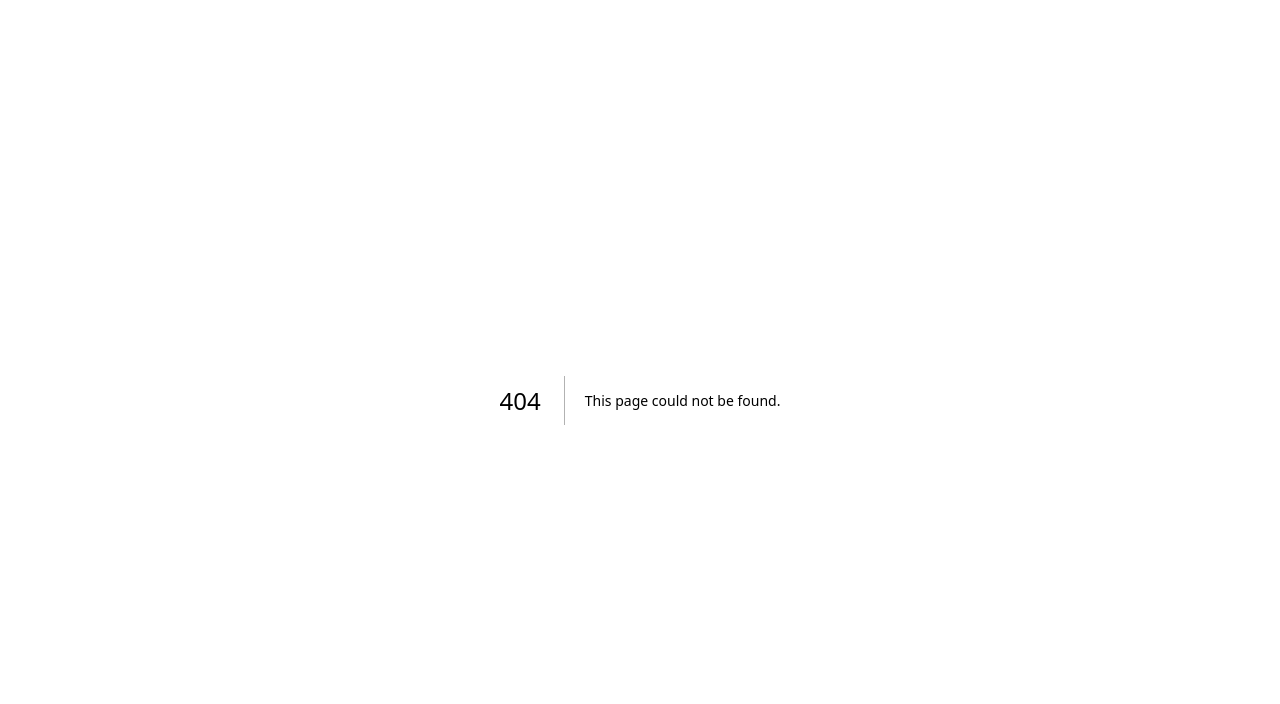
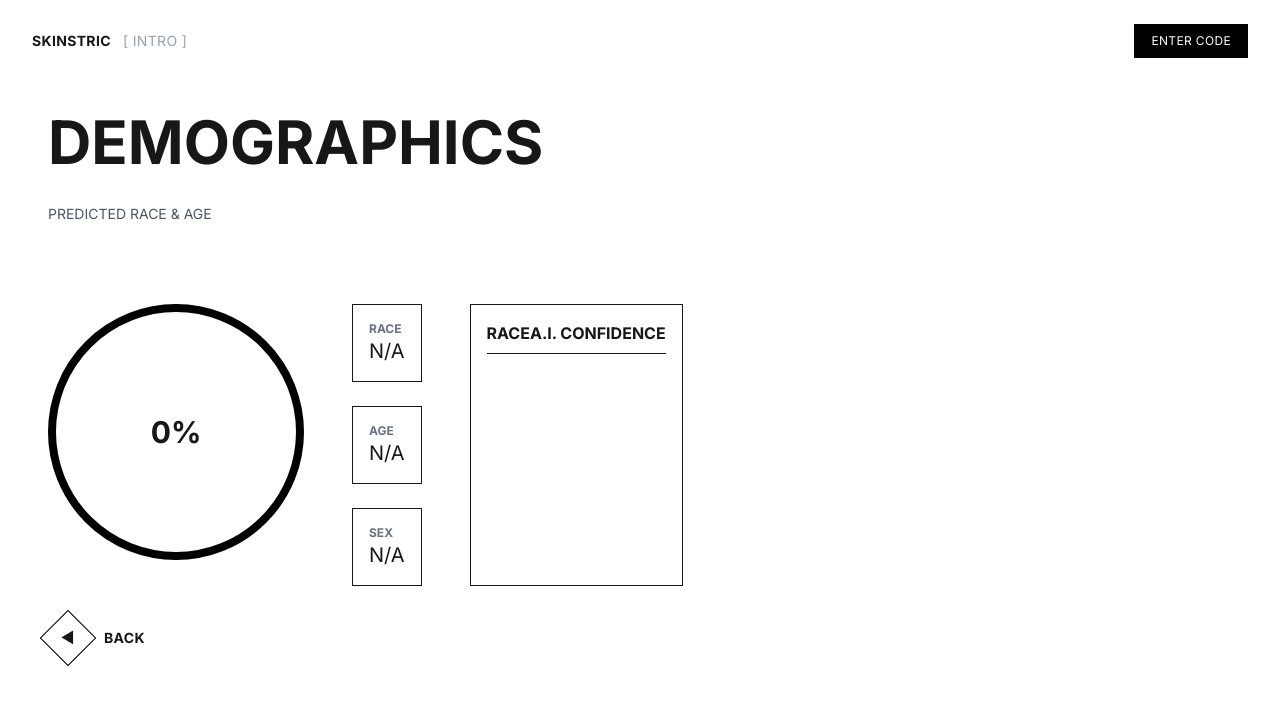
Before and after one commit to Sikboy79/skinstric-internship, a Next.js app: page /pages/summary in a window 1280 px wide. Before the commit this address had no page. Shown: the top 704 px of the page. Built offline with nearby package versions, Linux system fonts and the light colour scheme.

Commit message:
results and summary pages started and nav linked

```diff
--- a/app/layout.tsx
+++ b/app/layout.tsx
@@ -1,6 +1,7 @@
 import type { Metadata } from "next";
 import { Inter } from "next/font/google"; // Using Inter as Roobert alternative
 import "./globals.css";
+import { ResultsProvider } from "@/store/ResultsContext";
 
 const inter = Inter({
   subsets: ["latin"],
@@ -22,7 +23,9 @@ export default function RootLayout({
   return (
     <html lang="en">
       <body className={`${inter.variable} antialiased`}>
+        <ResultsProvider>
         {children}
+        </ResultsProvider>
       </body>
     </html>
   );
--- a/app/pages/picture/page.tsx
+++ b/app/pages/picture/page.tsx
@@ -6,6 +6,7 @@ import DiamondArrowButton from "@/app/components/DiamondButton";
 import ImagePreviewBox from "@/app/components/ImagePreview";
 import { useRouter } from "next/navigation";
 import { BsCamera } from "react-icons/bs";
+import { useResults } from "@/store/ResultsContext";
 
 /* MODAL */
 const CameraPermissionModal: React.FC<{
@@ -240,6 +241,7 @@ const PicturePage = () => {
   const [capturedPhoto, setCapturedPhoto] = useState<string | null>(null);
   const [loading, setLoading] = useState(false);
   const hasSentRef = useRef(false);
+  const { setData } = useResults();
 
   useEffect(() => {
     if (!capturedPhoto || hasSentRef.current) return;
@@ -248,15 +250,18 @@ const PicturePage = () => {
     const runAnalysis = async () => {
       try {
         setLoading(true);
-        // Send only raw Base64 string (no prefix)
-        const payload = capturedPhoto;
         const res = await fetch("/api/phase-two", {
           method: "POST",
           headers: { "Content-Type": "application/json" },
-          body: JSON.stringify({ Image: payload }),
+          body: JSON.stringify({ Image: capturedPhoto }),
         });
+
         const data = await res.json();
         console.log("Phase Two result:", data);
+
+        // Navigate to Results page with data
+        setData(data);
+        router.push("/pages/results");
       } catch (err) {
         console.error("Network error:", err);
       } finally {
--- a/app/pages/results/page.tsx
+++ b/app/pages/results/page.tsx
@@ -0,0 +1,62 @@
+"use client";
+
+import React from "react";
+import { useRouter } from "next/navigation";
+import Header from "@/app/components/Header";
+import DiamondArrowButton from "@/app/components/DiamondButton";
+import { useResults } from "@/store/ResultsContext";
+
+const ResultsPage: React.FC = () => {
+  const router = useRouter();
+  const { data } = useResults();
+  const topKey = (obj?: Record<string, number>) => {
+    if (!obj || Object.keys(obj).length === 0) return "N/A";
+    return Object.entries(obj).sort((a, b) => b[1] - a[1])[0][0];
+  };
+
+  return (
+    <main className="min-h-screen bg-white flex flex-col items-center">
+      <Header />
+      <section className="flex flex-col items-center justify-center flex-1 gap-6 mt-8 px-6 relative">
+        <h2 className="text-2xl font-bold mb-2">A.I. ANALYSIS</h2>
+        <p className="text-sm text-center mb-8">
+          A.I. HAS ESTIMATED THE FOLLOWING.
+          <br />
+          FIX ESTIMATED INFORMATION IF NEEDED.
+        </p>
+
+        {/* Diamond Grid */}
+        <div className="grid grid-cols-2 gap-0 transform rotate-45">
+          {[
+            {
+              label: "DEMOGRAPHICS",
+              value: `${topKey(data?.age)}, ${topKey(data?.gender)}, ${topKey(data?.race)}`,
+              onClick: () => router.push("/pages/summary"),
+            },
+            { label: "COSMETIC CONCERNS", value: "N/A" },
+            { label: "SKIN TYPE DETAILS", value: "N/A" },
+            { label: "WEATHER", value: "N/A" },
+          ].map((item) => (
+            <div
+              key={item.label}
+              className="w-40 h-40 bg-gray-100 flex flex-col items-center justify-center text-center font-bold text-black border border-gray-300 p-2 cursor-pointer hover:scale-105 transition"
+              style={{ transform: "rotate(-45deg)" }}
+              onClick={item.onClick}
+            >
+              <span className="mb-2">{item.label}</span>
+              <span className="text-sm font-normal">{item.value}</span>
+            </div>
+          ))}
+        </div>
+        <DiamondArrowButton
+          direction="left"
+          label="BACK"
+          onClick={() => router.back()}
+          className="mt-8"
+        />
+      </section>
+    </main>
+  );
+};
+
+export default ResultsPage;
--- /dev/null
+++ b/app/pages/summary/page.tsx
@@ -0,0 +1,86 @@
+"use client";
+
+import React from "react";
+import { useResults } from "@/store/ResultsContext";
+import Header from "@/app/components/Header";
+import DiamondArrowButton from "@/app/components/DiamondButton";
+
+const SummaryPage: React.FC = () => {
+  const { data } = useResults();
+
+  const topRace = data?.race
+    ? Object.entries(data.race).sort((a, b) => b[1] - a[1])[0][0]
+    : "N/A";
+
+  const topRacePct = data?.race
+    ? Object.entries(data.race).sort((a, b) => b[1] - a[1])[0][1] * 100
+    : 0;
+
+  const topAge = data?.age
+    ? Object.entries(data.age).sort((a, b) => b[1] - a[1])[0][0]
+    : "N/A";
+
+  const sex = data?.gender
+    ? Object.entries(data.gender).sort((a, b) => b[1] - a[1])[0][0]
+    : "N/A";
+
+  return (
+    <main className="min-h-screen bg-white flex flex-col">
+      <Header />
+      <section className="flex flex-col flex-1 px-12 py-12 gap-8">
+        <h2 className="text-2xl font-semibold">A.I. ANALYSIS</h2>
+        <h1 className="text-6xl font-bold">DEMOGRAPHICS</h1>
+        <p className="text-sm text-gray-600">PREDICTED RACE & AGE</p>
+
+        <div className="flex gap-12 mt-12">
+          {/* Circle with main race % */}
+          <div className="relative w-64 h-64 rounded-full border-8 border-black flex items-center justify-center">
+            <span className="text-3xl font-semibold">{topRacePct.toFixed(0)}%</span>
+          </div>
+
+          {/* Side panel */}
+          <div className="flex flex-col gap-6">
+            <div className="flex flex-col border p-4">
+              <span className="text-xs font-semibold text-gray-500">RACE</span>
+              <span className="text-xl font-medium">{topRace}</span>
+            </div>
+            <div className="flex flex-col border p-4">
+              <span className="text-xs font-semibold text-gray-500">AGE</span>
+              <span className="text-xl font-medium">{topAge}</span>
+            </div>
+            <div className="flex flex-col border p-4">
+              <span className="text-xs font-semibold text-gray-500">SEX</span>
+              <span className="text-xl font-medium">{sex}</span>
+            </div>
+          </div>
+
+          {/* Full race confidence list */}
+          <div className="flex flex-col border p-4">
+            <div className="flex justify-between font-semibold border-b pb-2">
+              <span>RACE</span>
+              <span>A.I. CONFIDENCE</span>
+            </div>
+            {data?.race &&
+              Object.entries(data.race)
+                .sort((a, b) => b[1] - a[1])
+                .map(([race, pct]) => (
+                  <div
+                    key={race}
+                    className={`flex justify-between py-1 ${
+                      race === topRace ? "font-bold bg-black text-white px-2" : ""
+                    }`}
+                  >
+                    <span>{race}</span>
+                    <span>{(pct * 100).toFixed(0)}%</span>
+                  </div>
+                ))}
+          </div>
+        </div>
+
+        <DiamondArrowButton direction="left" label="BACK" onClick={() => history.back()} />
+      </section>
+    </main>
+  );
+};
+
+export default SummaryPage;
--- /dev/null
+++ b/store/ResultsContext.tsx
@@ -0,0 +1,31 @@
+"use client";
+
+import { createContext, useContext, useState, ReactNode } from "react";
+
+interface Data {
+  age: Record<string, number>;
+  gender: Record<string, number>;
+  race: Record<string, number>;
+}
+
+interface ResultsContextType {
+  data: Data | null;
+  setData: (data: Data) => void;
+}
+
+const ResultsContext = createContext<ResultsContextType | undefined>(undefined);
+
+export const ResultsProvider = ({ children }: { children: ReactNode }) => {
+  const [data, setData] = useState<Data | null>(null);
+  return (
+    <ResultsContext.Provider value={{ data, setData }}>
+      {children}
+    </ResultsContext.Provider>
+  );
+};
+
+export const useResults = () => {
+  const context = useContext(ResultsContext);
+  if (!context) throw new Error("useResults must be used within ResultsProvider");
+  return context;
+};
```
